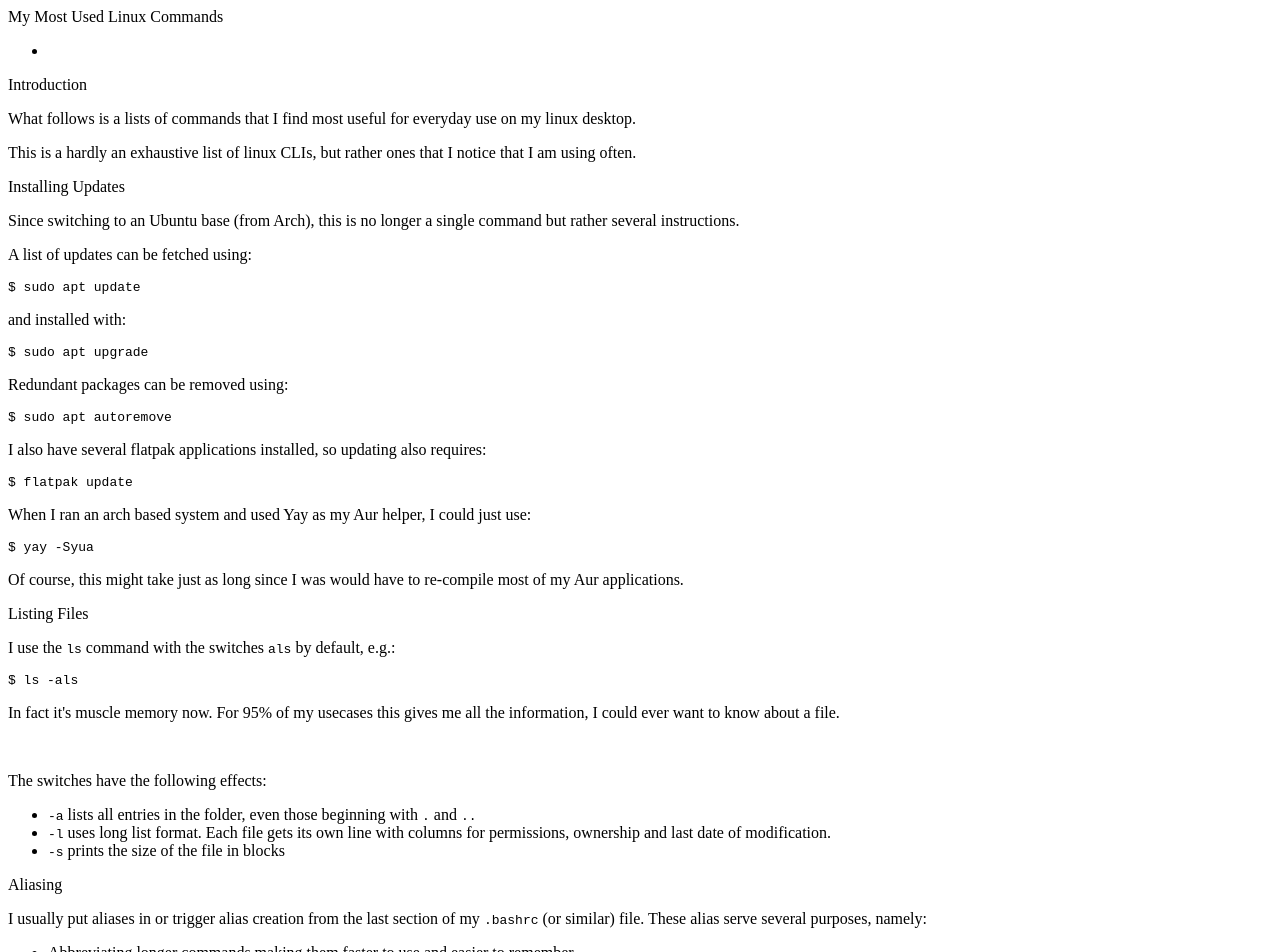
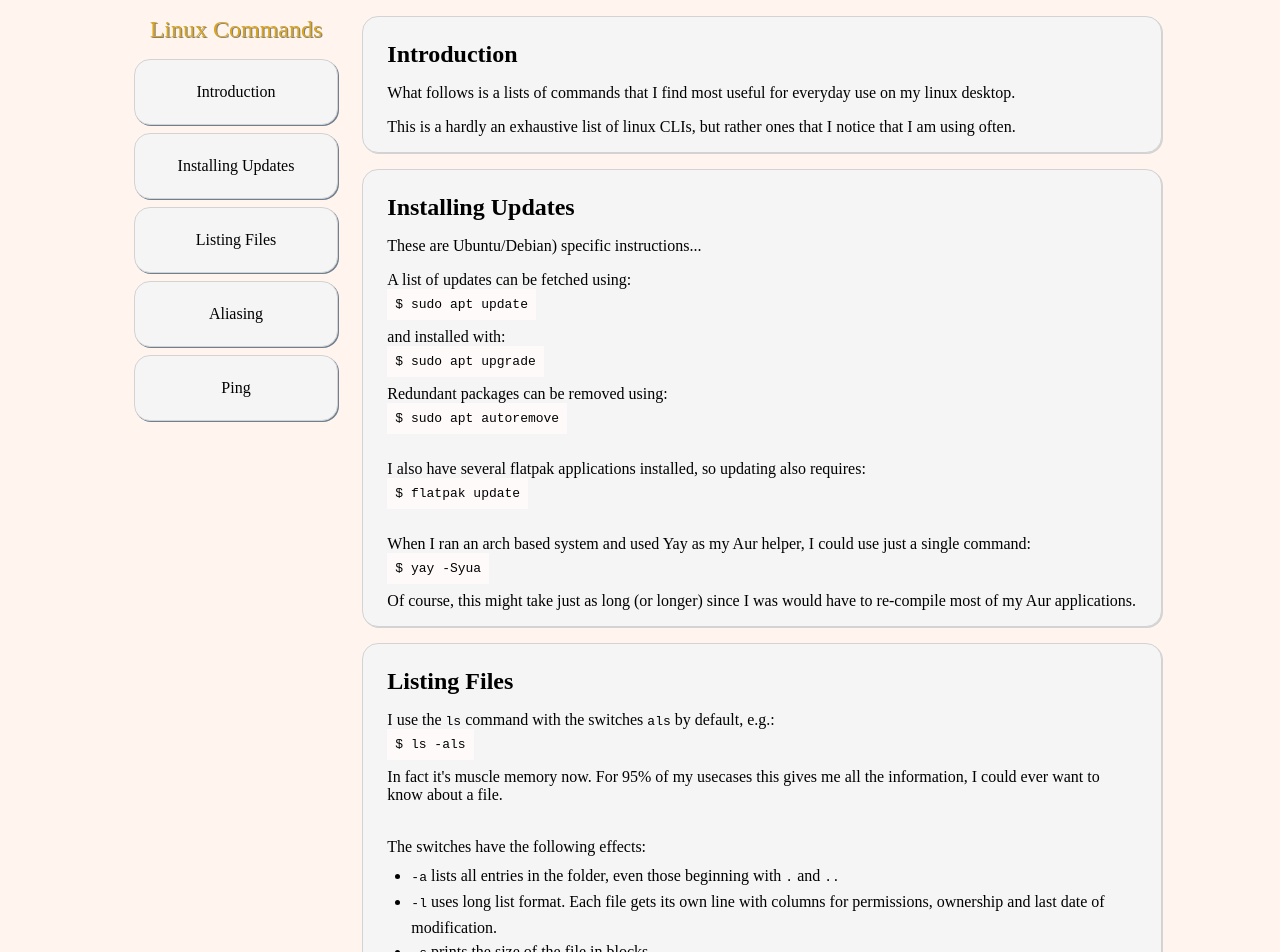
Before and after one commit to 74c5/FCC_ResponsiveWebDesign, a plain HTML site: page Project4-TechDocPage/index.html in a window 1280 px wide. Shown: the top 952 px of the page. Drawn offline with Linux system fonts and the light colour scheme.

Commit message:
completed proj 4

```diff
--- a/Project4-TechDocPage/index.html
+++ b/Project4-TechDocPage/index.html
@@ -9,43 +9,48 @@
 </head>
 
 <body>
+    <nav id="navbar">
+        <header>Linux Commands</header>
+        <ul>
+            <li><a href="#Introduction" class="nav-link">Introduction</a></li>
+            <li><a href="#Installing_Updates" class="nav-link">Installing Updates</a></li>
+            <li><a href="#Listing_Files" class="nav-link">Listing Files</a></li>
+            <li><a href="#Aliasing" class="nav-link">Aliasing</a></li>
+            <li><a href="#Ping" class="nav-link">Ping</a></li>
+        </ul>
+    </nav>
+
     <main id="main-doc">
-        <nav id="navbar">
-            <header>My Most Used Linux Commands</header>
-            <ul>
-                <li><a href="" class="nav-link"></a></li>
-            </ul>
-        </nav>
 
-        <section class="main-section">
-            <header id="introduction">Introduction</header>
+        <section class="main-section" id="Introduction">
+            <header>Introduction</header>
             <p>What follows is a lists of commands that I find most useful for everyday use on my linux desktop.</p>
             <p>This is a hardly an exhaustive list of linux CLIs, but rather ones that I notice that I am using often.
             </p>
         </section>
 
-        <section class="main-section">
-            <header id="installing_updates">Installing Updates</header>
-            <p>Since switching to an Ubuntu base (from Arch), this is no longer a single command but rather several
-                instructions.</p>
+        <section class="main-section" id="Installing_Updates">
+            <header>Installing Updates</header>
+            <p>These are Ubuntu/Debian) specific instructions...</p>
             <p>A list of updates can be fetched using:</p>
             <pre><code>$ sudo apt update</code></pre>
             <p>and installed with:</p>
-            <code>$ sudo apt upgrade</code>
+            <pre><code>$ sudo apt upgrade</code></pre>
             <p>Redundant packages can be removed using:</p>
-            <code>$ sudo apt autoremove</code>
+            <pre><code>$ sudo apt autoremove</code></pre>
             <br>
             <p>I also have several flatpak applications installed, so updating also requires:</p>
-            <code>$ flatpak update</code>
+            <pre><code>$ flatpak update</code></pre>
             <br>
-            <p>When I ran an arch based system and used Yay as my Aur helper, I could just use:</p>
-            <code>$ yay -Syua</code>
-            <p>Of course, this might take just as long since I was would have to re-compile most of my Aur applications.
+            <p>When I ran an arch based system and used Yay as my Aur helper, I could use just a single command:</p>
+            <pre><code>$ yay -Syua</code></pre>
+            <p>Of course, this might take just as long (or longer) since I was would have to re-compile most of my Aur
+                applications.
             </p>
         </section>
 
-        <section class="main-section">
-            <header id="listing_files">Listing Files</header>
+        <section class="main-section" id="Listing_Files">
+            <header>Listing Files</header>
             <p>I use the <code>ls</code> command with the switches <code>als</code> by default, e.g.:</p>
             <pre><code>$ ls -als</code></pre>
             <p>In fact it's muscle memory now. For 95% of my usecases this gives me all the information, I could ever
@@ -54,28 +59,33 @@
             <p>The switches have the following effects:</p>
             <ul>
                 <li><code>-a</code> lists all entries in the folder, even those beginning with <code>.</code> and
-                    <code>..</code></li>
+                    <code>..</code>
+                </li>
                 <li><code>-l</code> uses long list format. Each file gets its own line with columns for permissions,
                     ownership and last date of modification.</li>
                 <li><code>-s</code> prints the size of the file in blocks</li>
             </ul>
         </section>
 
-        <section class="main-section">
-            <head id="aliasing">Aliasing</head>
-            <p>I usually put aliases in or trigger alias creation from the last section of my <code>.bashrc</code> (or similar) file. These alias serve several purposes, namely:</p>
+        <section class="main-section" id="Aliasing">
+
+            <header>Aliasing</header>
+            <p>I usually put aliases in or trigger alias creation from the last section of my <code>.bashrc</code> (or
+                similar) file. These alias serve several purposes, namely:</p>
             <ul>
                 <li>Abbreviating longer commands making them faster to use and easier to remember.</li>
                 <li>Creating shortcut commands for changing to common directories.</li>
-                <li>Making commands from my own custom scripts (usually under development) available on the command line. (Yes, it's a bit of a hack, but I prefer it over updating my path.</li>
+                <li>Making commands from my own custom scripts (usually under development) available on the command
+                    line. (Yes, it's a bit of a hack, but I prefer it over updating my path.</li>
             </ul>
             <br>
-            <p>Examples usecases:</p>
+            <p>Examples/Usecases:</p>
             <ul>
                 <li>I alias mounting of another windows computer at home to a short commmand, I only mount this
                     file system to facilitate backups and so don't need it all the time. I can't use auto mount, since I
                     have to ensure that the other computer is turned on before issuing the command.</li>
-                <li>I have shortcuts like <code>cdprojx</code> which will jump me to my project directory, which is often on a separate partition or drive.</li>
+                <li>I have shortcuts like <code>cdprojx</code> which will jump me to my project directory, which is
+                    often on a separate partition or drive.</li>
                 <li></li>
             </ul>
             <br>
@@ -84,11 +94,15 @@
             <p>means that I only need to type <code>projx</code> to change to my "project X" working directory</p>
         </section>
 
-        <section>
-            <head id="ping">Ping</head>
-            <p>My wired ethernet connection is somewhat dodgy, this may have something to do with my aged tech, some sort of incompatibility or the power over ethernet adapters that I use.</p>
-            <p>But let's not head down that rabbit hole. Mosty, I <code>ping</code> a public DNS to test that my connection is up.</p>
+        <section class="main-section" id="Ping">
+
+            <header>Ping</header>
+            <p>Mosty, I <code>ping</code> a public DNS to test that my connection is up.</p>
             <pre><code>$ ping 1.1.1.1</code></pre>
+            <br>
+            <p>My wired ethernet connection is somewhat dodgy. This may have something to do with my aged tech, some
+                sort of incompatibility or the ethernet over power adapters that I use. But let's not head down that
+                rabbit hole.</p>
         </section>
 
     </main>
--- a/Project4-TechDocPage/main.css
+++ b/Project4-TechDocPage/main.css
@@ -1,5 +1,114 @@
-:root {
+* {
     margin: 0;
     padding: 0;
     box-sizing: border-box;
 }
+
+body {
+    display: flex;
+    flex-direction: row;
+    margin-left: 1rem;
+    column-gap: 1.5rem;
+    justify-content: center;
+    background: seashell;
+}
+
+#navbar > header {
+    color: goldenrod;
+    font-size: 1.5rem;
+    padding: 1rem;
+    text-shadow: 1px 1px grey;
+}
+
+#navbar > ul {
+    display: flex;
+    flex-direction: column;
+    gap: 0.5rem;
+}
+
+#navbar > ul > li {
+    list-style: none;
+    line-height: 2;
+    padding: 1rem;
+    border-radius: 1rem;
+    border: 1px solid lightgray;
+    background: whitesmoke;
+    text-align: center;
+    box-shadow: 1px 1px slategrey;
+}
+
+.nav-link {
+    color: black;
+    text-decoration: none;
+}
+
+.nav-link:hover {
+    color: goldenrod;
+}
+
+#main-doc {
+    max-width: 800px;
+    padding-top: 1rem;
+}
+
+.main-section {
+    background: whitesmoke;
+    border-radius: 1rem;
+    border: 1px solid lightgray;
+    padding: 1rem 1.5rem;
+    margin-bottom: 1rem;
+    box-shadow: 1px 1px lightgray;
+}
+
+.main-section > header {
+    font-size: 1.5rem;
+    font-weight: bold;
+    margin-top: 0.5rem;
+    margin-bottom: 0.3rem;
+}
+
+.main-section > p {
+    margin-top: 1rem;
+}
+
+.main-section > pre {
+    margin-top: 0.5rem;
+}
+
+.main-section > pre > code {
+    padding: 0.5rem;
+    background: snow;
+}
+
+main-section code {
+    font-size: 1rem;
+}
+
+.main-section ul {
+    margin-left: 1.5rem;
+    margin-top: 0.5rem;
+    line-height: 1.5rem;
+}
+
+@media screen and (max-width: 600px) {
+    body {
+        flex-direction: column;
+        min-width: 290px;
+        margin-left: 0.5rem;
+        margin-right: 0.5rem;
+    }
+
+    #navbar > header {
+        text-align: center;
+    }
+
+    #navbar > ul {
+        flex-direction: row;
+        flex-wrap: wrap;
+    }
+
+    #navbar > ul > li {
+        /* flex-basis: 0; */
+        flex-grow: 1;
+    }
+}
```
Also changed, not shown: index.html (+3 -2 lines), 1 other file.
